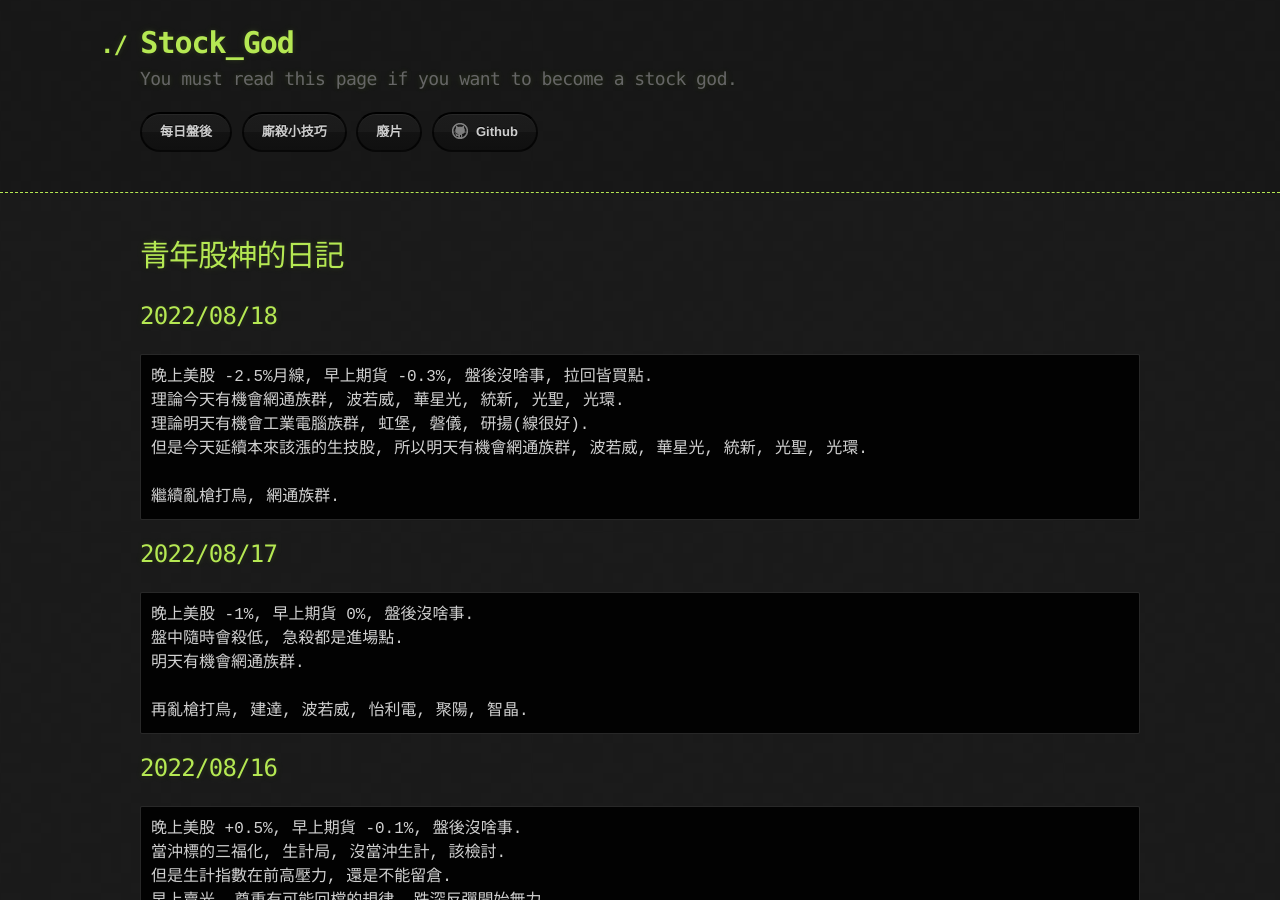
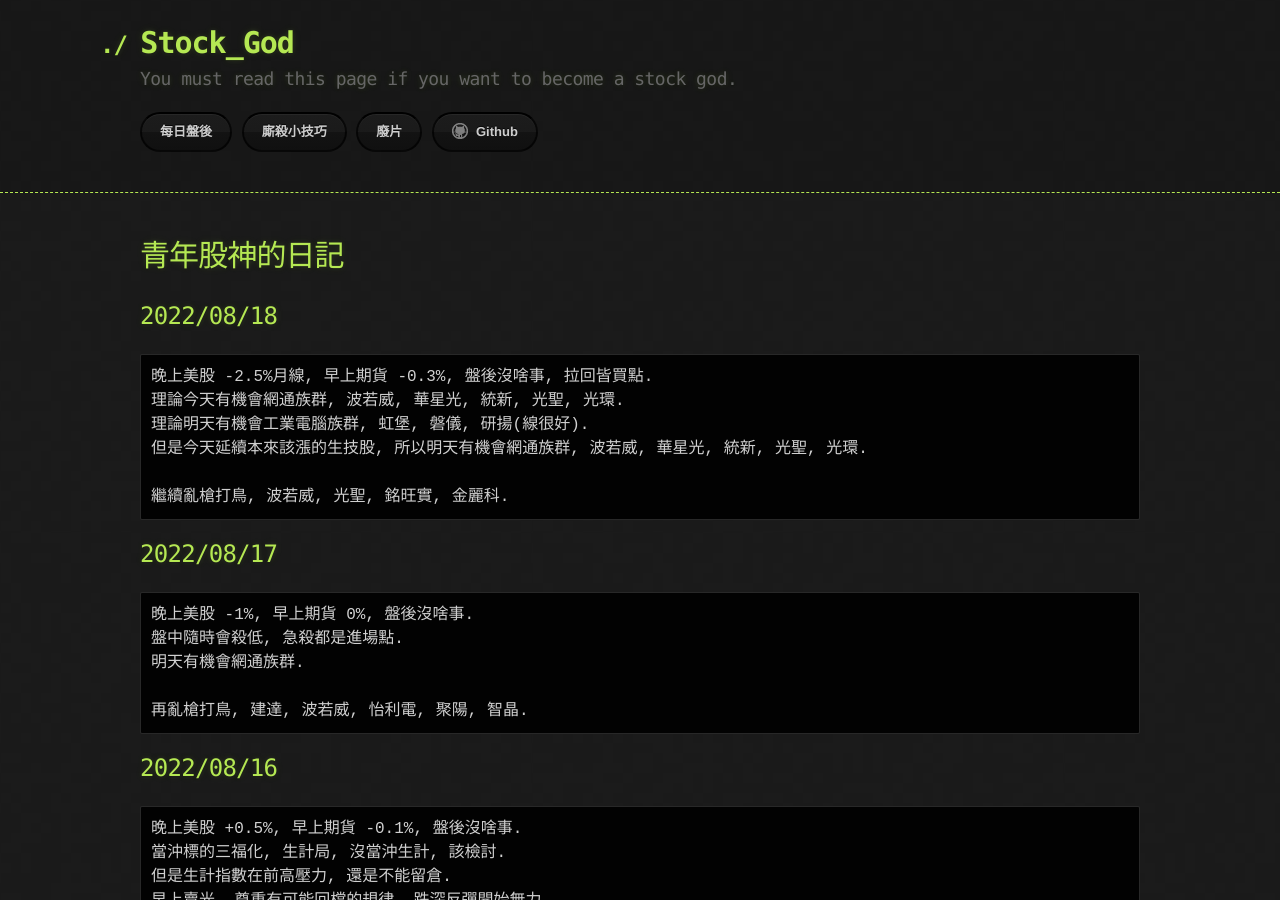
Before and after one commit to lepg5487/Stock_God, a Jekyll site: the page built from index.md, in a window 1280 px wide and 900 px high. Built offline with Jekyll 4.4.1, drawn with Linux system fonts in a browser that asks for light colours; our own code applies the rules of GitHub Pages for plain Markdown files.

Commit message:
Update index.md

````diff
--- a/index.md
+++ b/index.md
@@ -11,7 +11,7 @@ layout: testlayouts
 理論明天有機會工業電腦族群, 虹堡, 磐儀, 研揚(線很好).
 但是今天延續本來該漲的生技股, 所以明天有機會網通族群, 波若威, 華星光, 統新, 光聖, 光環.
 
-繼續亂槍打鳥, 網通族群.
+繼續亂槍打鳥, 波若威, 光聖, 銘旺實, 金麗科.
 ```
 
 ## 2022/08/17
````
